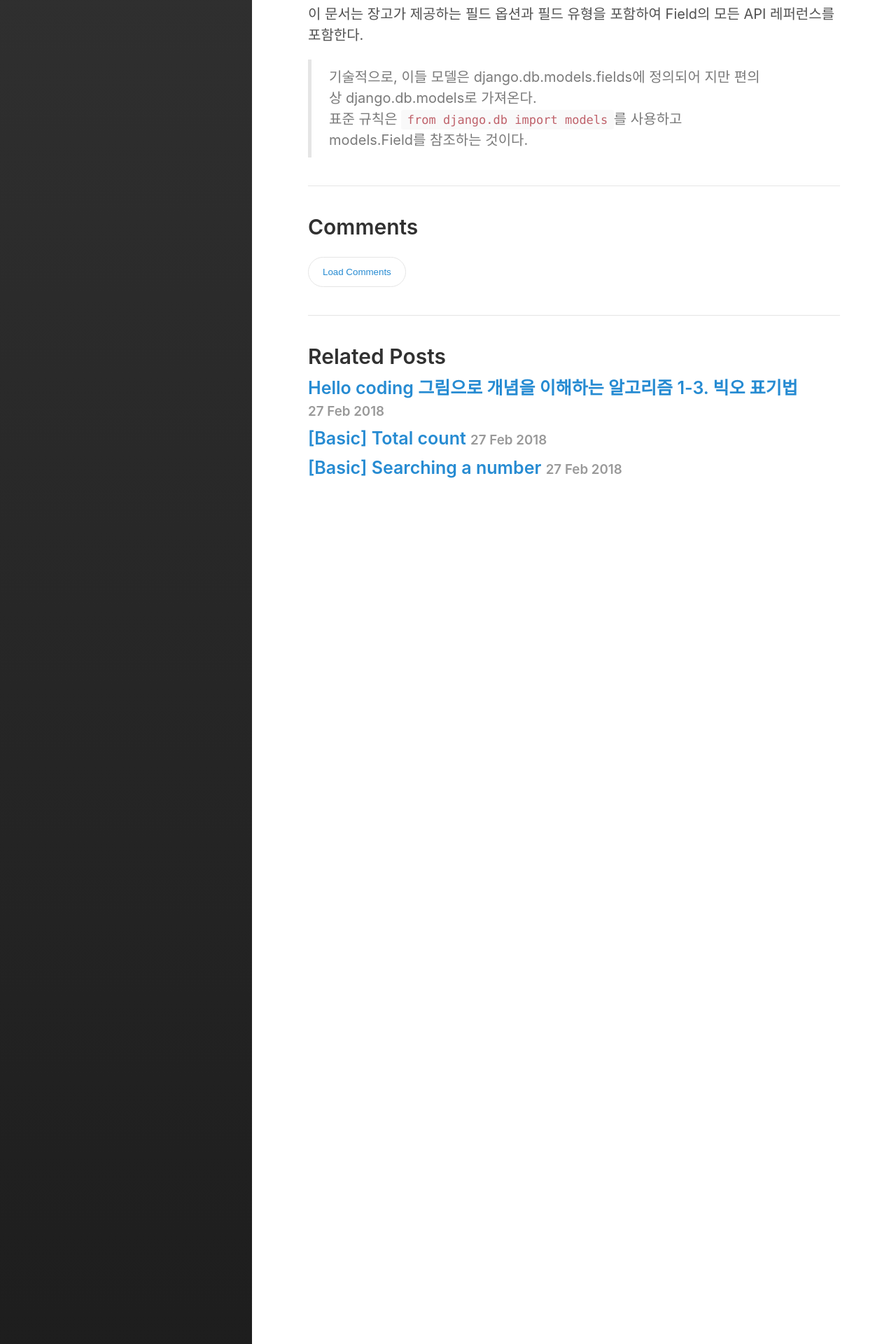
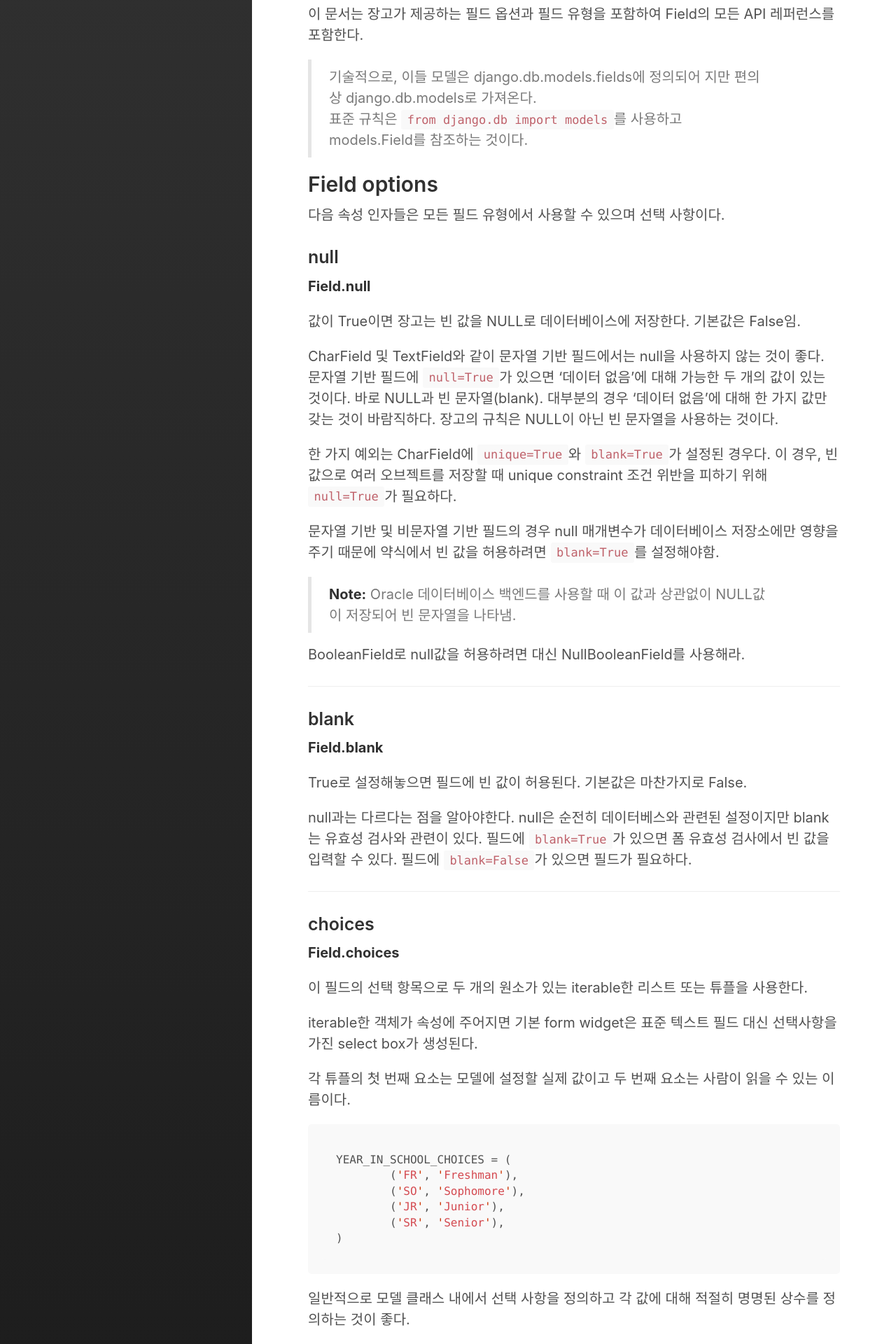
Before and after one commit to Chrisaor/chrisaor.github.com, a Jekyll site: the page built from _posts/Django/2018-02-28-FieldTypes.md, in a window 1280 px wide. Shown: the part 342-2262 px from the top of the page at 70% size. Built offline with Jekyll 4.4.1, drawn with Linux system fonts in a browser that asks for light colours; some of the changed text lies outside the part shown.

Commit message:
django field type documentation update

````diff
--- a/_posts/Django/2018-02-28-FieldTypes.md
+++ b/_posts/Django/2018-02-28-FieldTypes.md
@@ -13,3 +13,100 @@ categories: django
 
 > 기술적으로, 이들 모델은 django.db.models.fields에 정의되어 지만 편의상 django.db.models로 가져온다.
 > 표준 규칙은 `from django.db import models`를 사용하고 models.<Foo>Field를 참조하는 것이다.
+
+## Field options
+
+다음 속성 인자들은 모든 필드 유형에서 사용할 수 있으며 선택 사항이다.
+
+### null
+
+**Field.null**
+
+값이 True이면 장고는 빈 값을 NULL로 데이터베이스에 저장한다. 기본값은 False임.
+
+CharField 및 TextField와 같이 문자열 기반 필드에서는 null을 사용하지 않는 것이 좋다. 문자열 기반 필드에 `null=True`가 있으면 '데이터 없음'에 대해 가능한 두 개의 값이 있는 것이다. 바로 NULL과 빈 문자열(blank). 대부분의 경우 '데이터 없음'에 대해 한 가지 값만 갖는 것이 바람직하다. 장고의 규칙은 NULL이 아닌 빈 문자열을 사용하는 것이다.
+
+한 가지 예외는 CharField에 `unique=True`와 `blank=True`가 설정된 경우다. 이 경우, 빈 값으로 여러 오브젝트를 저장할 때 unique constraint 조건 위반을 피하기 위해 `null=True`가 필요하다.
+
+문자열 기반 및 비문자열 기반 필드의 경우 null 매개변수가 데이터베이스 저장소에만 영향을 주기 때문에 약식에서 빈 값을 허용하려면 `blank=True`를 설정해야함.
+
+> **Note:** Oracle 데이터베이스 백엔드를 사용할 때 이 값과 상관없이 NULL값이 저장되어 빈 문자열을 나타냄.
+
+BooleanField로 null값을 허용하려면 대신 NullBooleanField를 사용해라.
+
+---
+
+### blank
+
+**Field.blank**
+
+True로 설정해놓으면 필드에 빈 값이 허용된다. 기본값은 마찬가지로 False.
+
+null과는 다르다는 점을 알아야한다. null은 순전히 데이터베스와 관련된 설정이지만 blank는 유효성 검사와 관련이 있다. 필드에 `blank=True`가 있으면 폼 유효성 검사에서 빈 값을 입력할 수 있다. 필드에 `blank=False`가 있으면 필드가 필요하다.
+
+---
+
+### choices
+
+**Field.choices**
+
+이 필드의 선택 항목으로 두 개의 원소가 있는 iterable한 리스트 또는 튜플을 사용한다.
+
+iterable한 객체가 속성에 주어지면 기본 form widget은 표준 텍스트 필드 대신 선택사항을 가진 select box가 생성된다.
+
+각 튜플의 첫 번째 요소는 모델에 설정할 실제 값이고 두 번째 요소는 사람이 읽을 수 있는 이름이다.
+
+```python
+YEAR_IN_SCHOOL_CHOICES = (
+	('FR', 'Freshman'),
+	('SO', 'Sophomore'),
+	('JR', 'Junior'),
+	('SR', 'Senior'),
+)
+```
+
+일반적으로 모델 클래스 내에서 선택 사항을 정의하고 각 값에 대해 적절히 명명된 상수를 정의하는 것이 좋다.
+
+```python
+from django.db import models
+
+class Student(models.Model):
+    FRESHMAN = 'FR'
+    SOPHOMORE = 'SO'
+    JUNIOR = 'JR'
+    SENIOR = 'SR'
+    YEAR_IN_SCHOOL_CHOICES = (
+        (FRESHMAN, 'Freshman'),
+        (SOPHOMORE, 'Sophomore'),
+        (JUNIOR, 'Junior'),
+        (SENIOR, 'Senior'),
+    )
+    year_in_school = models.CharField(
+        max_length=2,
+        choices=YEAR_IN_SCHOOL_CHOICES,
+        default=FRESHMAN,
+    )
+
+    def is_upperclass(self):
+        return self.year_in_school in (self.JUNIOR, self.SENIOR)
+```
+
+모델 클래스 바깥쪽에서 선택 목록을 정의한 다음 참조할 수 있지만, 모델 클래스 내의 각 선택 항목에 대해 선택 사항과 이름을 정의하면 해당 정보를 모두 사용하는 클래스와 함께 유지되므로,선택 사항을 쉽게 참조할 수 있게 한다. (예: Student.SOPHOMORE는 Student 모델을 가져온 곳이면 어디에서나 작동함)
+
+---
+
+### db_column
+
+**Field.db_column**
+
+이 필드에 사용할 데이터베이스 열의 이름. 따로 설정하지 않으면 그냥 필드의 이름을 사용한다.
+
+데이터베이스 열 이름이 SQL 예약어거나 Python변수 이름에 허용되지 않는 문자여도 상관없다. 장고는 이면에서 열과 테이블의 이름을 인용한다.
+
+---
+
+### db_index
+
+**Field.db_index**
+
+True로 설정하면 필드에 대해 데이터베이스 인덱스가 생성된다.
````
